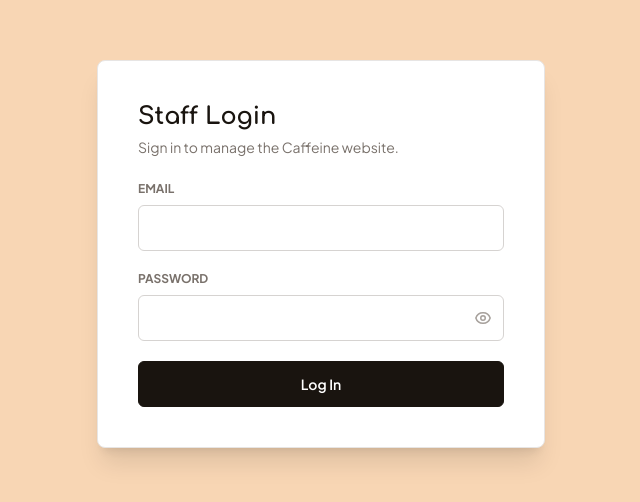
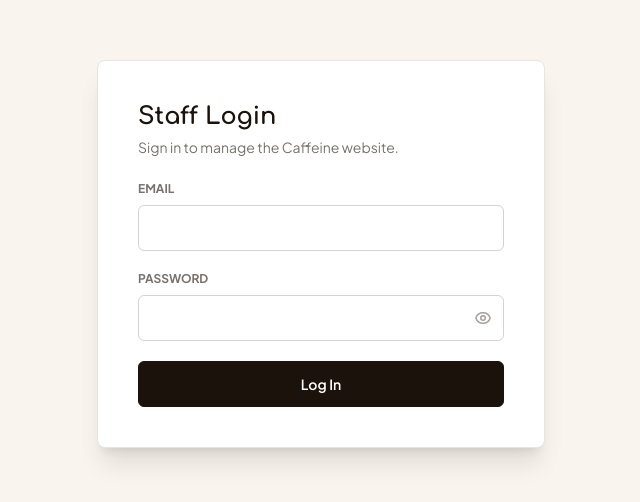
Before and after one commit to ElliotCodeBase/Coffee_Website, a Next.js app: page /admin/login in a window 1280 px wide. Shown: the part 146-648 px from the top of the page, without its empty margins (319-959 px from the left). Built offline with nearby package versions, Linux system fonts and the light colour scheme; no server answers; the database is empty.

Commit message:
Revert "Sunset-splash visual redesign: palette tokens, hero cup art, pill CTAs, contrast fixes"
This reverts commit 8a961a34138353dd3f43260308ea149d6b48c999.

```diff
--- a/src/app/globals.css
+++ b/src/app/globals.css
@@ -6,12 +6,12 @@
   a <style> block that reads from the theme_settings table. See ThemeVars.tsx.
 */
 :root {
-  --caffeine-dark: #19140f;
-  --caffeine-card: #241c15;
-  --caffeine-cream: #f8d6b4;
-  --caffeine-tan: #f3c79c;
-  --caffeine-accent: #ee8f49;
-  --caffeine-gold: #f0b36b;
+  --caffeine-dark: #1c120c;
+  --caffeine-card: #291b13;
+  --caffeine-cream: #f9f4ee;
+  --caffeine-tan: #f0e3d5;
+  --caffeine-accent: #432516;
+  --caffeine-gold: #d99b26;
   --caffeine-border: #3b2518;
   --font-cozy: "Comfortaa", cursive, sans-serif;
   --font-body: "Plus Jakarta Sans", sans-serif;
@@ -152,12 +152,4 @@ body {
       scroll-behavior: auto;
     }
   }
-
-  /* Soft organic "blob" shape used sparingly behind hero art and section
-     badges (see redesign brief §2). One shared shape, sized/positioned per
-     use-site with Tailwind utilities on the element itself. Purely
-     decorative: aria-hidden wherever it's used. */
-  .blob {
-    border-radius: 42% 58% 63% 37% / 41% 44% 56% 59%;
-  }
 }
--- a/src/components/site/ContactForm.tsx
+++ b/src/components/site/ContactForm.tsx
@@ -174,7 +174,7 @@ export default function ContactForm({ topics }: { topics: ContactTopic[] }) {
         <button
           type="submit"
           disabled={isPending}
-          className="w-full bg-caffeine-accent hover:bg-caffeine-gold disabled:opacity-60 text-caffeine-dark font-bold py-4 rounded-full transition-all shadow-lg text-xs sm:text-sm lg:text-base flex items-center justify-center gap-2"
+          className="w-full bg-caffeine-dark hover:bg-caffeine-card disabled:opacity-60 text-white font-bold py-4 rounded-2xl transition-all shadow-lg text-xs sm:text-sm lg:text-base flex items-center justify-center gap-2"
         >
           <span>{isPending ? "Sending…" : "Send message"}</span>
         </button>
--- a/src/components/site/ContactSection.tsx
+++ b/src/components/site/ContactSection.tsx
@@ -16,7 +16,7 @@ export default function ContactSection({ settings, topics }: { settings: SiteSet
         <div className="grid lg:grid-cols-12 gap-8 lg:gap-16 items-center">
           <div className="lg:col-span-5 space-y-6 sm:space-y-8">
             <div>
-              <span className="inline-block text-[11px] sm:text-xs uppercase font-bold tracking-widest text-caffeine-dark bg-caffeine-tan border border-stone-300 px-3.5 sm:px-4 py-1.5 rounded-full mb-3 sm:mb-4">
+              <span className="inline-block text-[11px] sm:text-xs uppercase font-bold tracking-widest text-caffeine-accent bg-caffeine-tan border border-stone-300 px-3.5 sm:px-4 py-1.5 rounded-2xl mb-3 sm:mb-4">
                 Drop a Line
               </span>
               <h2 className="font-cozy text-2xl sm:text-5xl lg:text-6xl font-bold text-caffeine-dark leading-tight">
@@ -36,7 +36,7 @@ export default function ContactSection({ settings, topics }: { settings: SiteSet
                     className="group flex items-baseline justify-between gap-4 py-4"
                   >
                     <span className="text-xs sm:text-sm text-stone-500 shrink-0">Ring us up</span>
-                    <span className="text-base sm:text-xl font-semibold text-caffeine-dark group-hover:underline decoration-2 underline-offset-4 transition-colors text-right">
+                    <span className="text-base sm:text-xl font-semibold text-caffeine-dark group-hover:text-caffeine-accent transition-colors text-right">
                       {settings.phone}
                     </span>
                   </a>
@@ -48,7 +48,7 @@ export default function ContactSection({ settings, topics }: { settings: SiteSet
                     className="group flex items-baseline justify-between gap-4 py-4"
                   >
                     <span className="text-xs sm:text-sm text-stone-500 shrink-0">Or just email</span>
-                    <span className="text-base sm:text-xl font-semibold text-caffeine-dark group-hover:underline decoration-2 underline-offset-4 transition-colors text-right break-all">
+                    <span className="text-base sm:text-xl font-semibold text-caffeine-dark group-hover:text-caffeine-accent transition-colors text-right break-all">
                       {settings.email}
                     </span>
                   </a>
@@ -67,7 +67,7 @@ export default function ContactSection({ settings, topics }: { settings: SiteSet
                       target="_blank"
                       rel="noopener noreferrer"
                       aria-label={s.label}
-                      className="w-11 h-11 rounded-2xl bg-caffeine-tan border border-stone-300 flex items-center justify-center text-caffeine-dark hover:bg-caffeine-accent hover:text-caffeine-dark transition-all text-lg"
+                      className="w-11 h-11 rounded-2xl bg-caffeine-tan border border-stone-300 flex items-center justify-center text-caffeine-dark hover:bg-caffeine-accent hover:text-white transition-all text-lg"
                     >
                       <i className={`fab ${s.icon}`} aria-hidden="true" />
                     </a>
--- a/src/components/site/Header.tsx
+++ b/src/components/site/Header.tsx
@@ -132,16 +132,8 @@ export default function Header({
           ))}
         </nav>
 
-        {/* Primary conversion CTA. Rounded-pill, solid accent fill, matching
-            the reference's top-right nav pill. Wired to the contact anchor;
-            also keeps the logo roughly centered on desktop. */}
-        <a
-          href="#contact"
-          onClick={(e) => handleNavClick(e, "#contact")}
-          className="hidden md:inline-flex shrink-0 items-center justify-center rounded-full bg-caffeine-accent hover:bg-caffeine-gold text-caffeine-dark font-bold text-xs lg:text-sm px-5 lg:px-6 py-2.5 lg:py-3 transition-colors whitespace-nowrap"
-        >
-          Get in Touch
-        </a>
+        {/* Right-hand spacer. Keeps the logo centered on desktop. */}
+        <div className="hidden md:block w-32 lg:w-40 shrink-0" />
 
         {/* Mobile hamburger button. */}
         <button
--- a/src/components/site/LocationSection.tsx
+++ b/src/components/site/LocationSection.tsx
@@ -36,7 +36,7 @@ export default function LocationSection({ settings }: { settings: SiteSettings |
             )}`}
             target="_blank"
             rel="noopener noreferrer"
-            className="w-full bg-white hover:bg-stone-200 text-caffeine-dark font-bold py-4 rounded-full text-center transition-colors text-sm lg:text-base flex items-center justify-center gap-2 shadow-md"
+            className="w-full bg-white hover:bg-stone-200 text-caffeine-dark font-bold py-4 rounded-2xl text-center transition-colors text-sm lg:text-base flex items-center justify-center gap-2 shadow-md"
           >
             <span>Open in Google Maps</span>
           </a>
--- a/src/components/site/Reviews.tsx
+++ b/src/components/site/Reviews.tsx
@@ -17,7 +17,7 @@ export default function Reviews({ reviews }: { reviews: Review[] }) {
       className="relative py-14 sm:py-20 lg:py-32 bg-caffeine-cream border-b border-stone-300 overflow-hidden flex flex-col justify-center"
     >
       <div className="max-w-screen-2xl mx-auto text-center mb-10 sm:mb-16 px-5 sm:px-6">
-        <span className="inline-block text-[11px] sm:text-xs uppercase font-bold tracking-widest text-caffeine-dark bg-caffeine-tan border border-stone-300 px-3.5 sm:px-4 py-1.5 rounded-full mb-3 sm:mb-4">
+        <span className="inline-block text-[11px] sm:text-xs uppercase font-bold tracking-widest text-caffeine-accent bg-caffeine-tan border border-stone-300 px-3.5 sm:px-4 py-1.5 rounded-2xl mb-3 sm:mb-4">
           Community Notes
         </span>
         <h2 className="font-cozy text-2xl sm:text-5xl lg:text-6xl font-bold text-caffeine-dark">
--- a/src/components/site/ThemeVars.tsx
+++ b/src/components/site/ThemeVars.tsx
@@ -15,12 +15,12 @@ export default async function ThemeVars() {
      here takes effect immediately with no rebuild and no runtime font API
      call: the font files were all self-hosted at build time. */
   const css = `:root {
-    --caffeine-dark: ${safeColor(theme.color_dark, "#19140f")};
-    --caffeine-card: ${safeColor(theme.color_card, "#241c15")};
-    --caffeine-cream: ${safeColor(theme.color_cream, "#f8d6b4")};
-    --caffeine-tan: ${safeColor(theme.color_tan, "#f3c79c")};
-    --caffeine-accent: ${safeColor(theme.color_accent, "#ee8f49")};
-    --caffeine-gold: ${safeColor(theme.color_gold, "#f0b36b")};
+    --caffeine-dark: ${safeColor(theme.color_dark, "#1c120c")};
+    --caffeine-card: ${safeColor(theme.color_card, "#291b13")};
+    --caffeine-cream: ${safeColor(theme.color_cream, "#f9f4ee")};
+    --caffeine-tan: ${safeColor(theme.color_tan, "#f0e3d5")};
+    --caffeine-accent: ${safeColor(theme.color_accent, "#432516")};
+    --caffeine-gold: ${safeColor(theme.color_gold, "#d99b26")};
     --font-cozy: var(${pairing.heading}), ${pairing.headingFallback};
     --font-body: var(${pairing.body}), ${pairing.bodyFallback};
   }`;
--- a/src/lib/theme-presets.ts
+++ b/src/lib/theme-presets.ts
@@ -121,19 +121,6 @@ export const COLOR_PALETTES = [
       color_gold: "#cfa64d",
     },
   },
-  {
-    key: "sunset-splash",
-    label: "Sunset Splash",
-    swatch: "#19140f",
-    colors: {
-      color_dark: "#19140f",
-      color_card: "#241c15",
-      color_cream: "#f8d6b4",
-      color_tan: "#f3c79c",
-      color_accent: "#ee8f49",
-      color_gold: "#f0b36b",
-    },
-  },
 ] as const;
 
 export type ColorPaletteKey = (typeof COLOR_PALETTES)[number]["key"];
```
Also changed, not shown: src/components/site/HeroStory.tsx (+6 -47 lines), src/components/site/Menu.tsx (+10 -17 lines), 1 other file (tests, documents, lock files or other folders).
